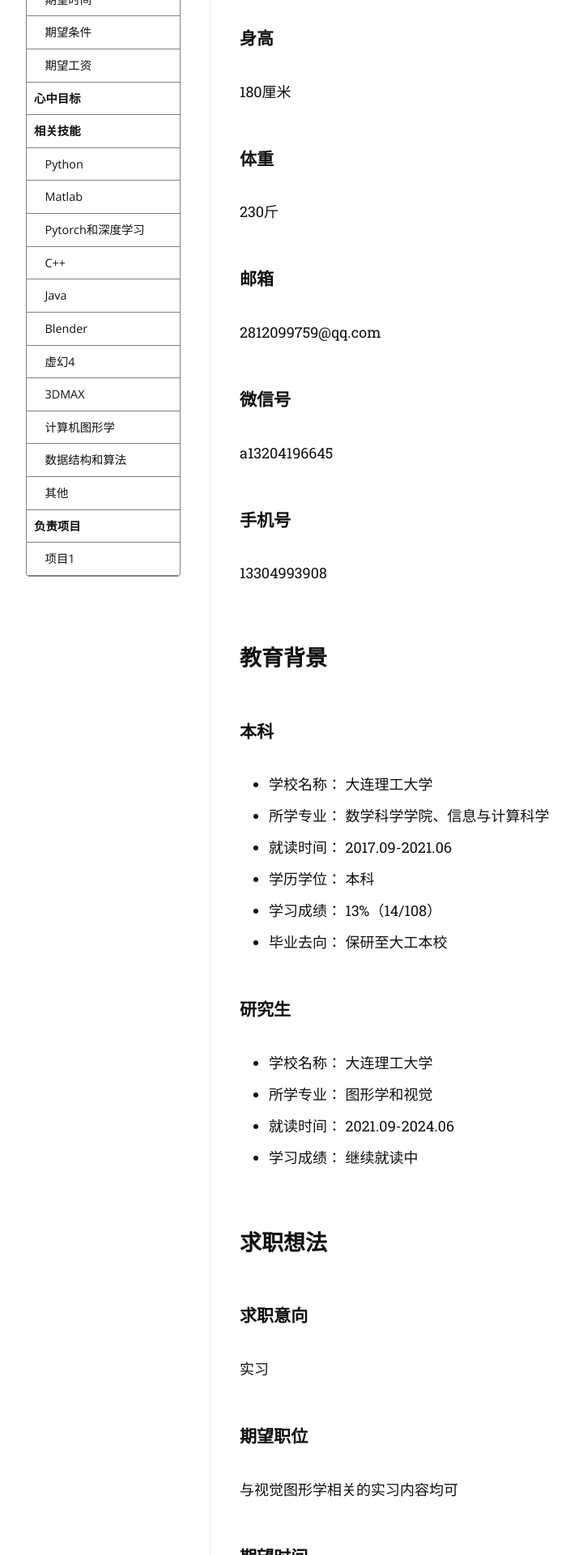
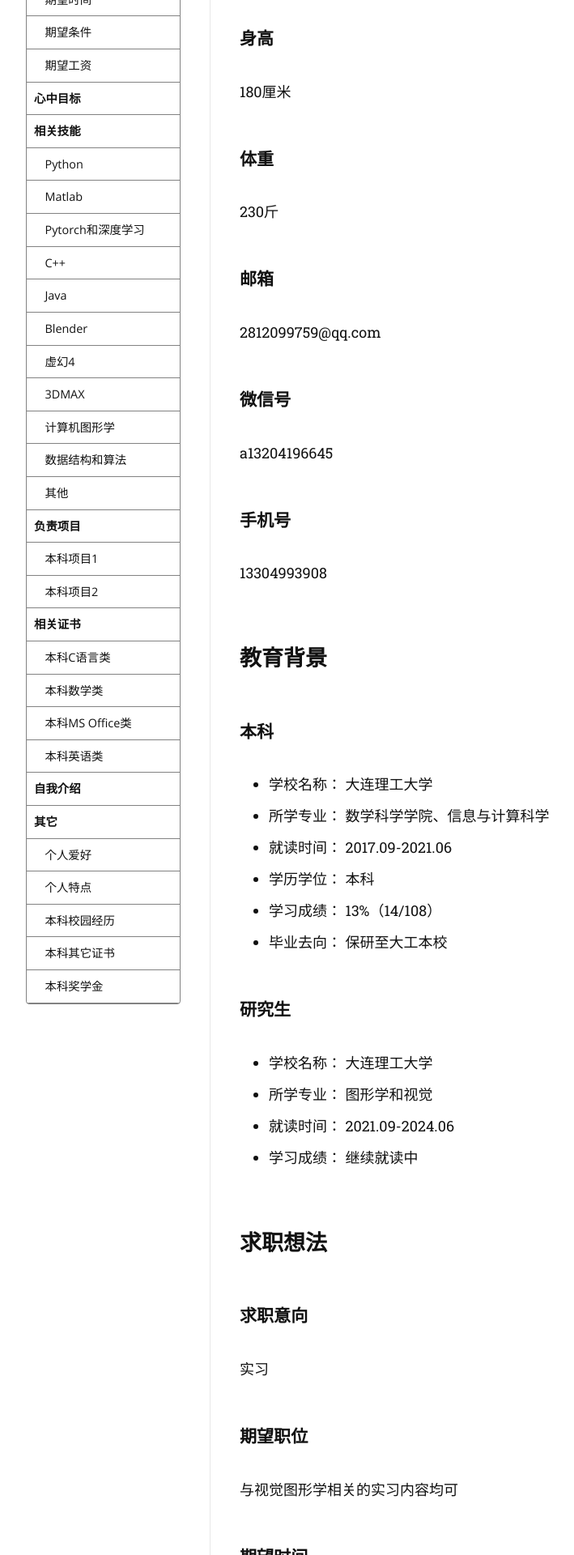
Before and after one commit to guohuanguohuan/helloyizhengjun.github.io, a Jekyll site: the page built from _posts/2021-06-03-这是简历.md, in a window 1280 px wide. Shown: the part 730-2650 px from the top of the page at 81% size, without its empty margins (130-839 px from the left). Built offline with Jekyll 4.4.1, drawn with Linux system fonts in a browser that asks for light colours; nearby versions of some CDN libraries; some web fonts are replaced.

Commit message:
Update 2021-06-03-这是简历.md

```diff
--- a/_posts/2021-06-03-这是简历.md
+++ b/_posts/2021-06-03-这是简历.md
@@ -9,19 +9,34 @@
 ---
 
 ## 身高体重联系方式等
+
 ### 性别
+
 男
+
+
 ### 出生时间
+
 1999-4-11
+
 ### 身高
+
 180厘米
+
 ### 体重
+
 230斤
+
 ### 邮箱
+
 2812099759@qq.com
+
 ### 微信号
+
 a13204196645
+
 ### 手机号
+
 13304993908
 
 
@@ -29,6 +44,7 @@
 
 
 ### 本科
+
 - 学校名称： 大连理工大学
 - 所学专业： 数学科学学院、信息与计算科学
 - 就读时间： 2017.09-2021.06
@@ -38,6 +54,7 @@
 
 
 ### 研究生
+
 - 学校名称： 大连理工大学
 - 所学专业： 图形学和视觉
 - 就读时间： 2021.09-2024.06
@@ -45,110 +62,160 @@
 
 
 ## 求职想法
+
 ### 求职意向
+
 实习
+
 ### 期望职位
+
 与视觉图形学相关的实习内容均可
+
 ### 期望时间
+
 假期：7月初到八月末
+
 ### 期望条件
+
 包吃包住
+
 ### 期望工资
+
 随便，至少不能让我自己搭钱吧！那打工还有啥意义！
 
+
 ## 心中目标
+
 看到头号玩家非常爽，最终目标是制作一栋与头号玩家极为相似的大楼，工作希望能做图形学或者视觉相关的内容。
 
 ## 相关技能
+
 ### Python
+
 用python实现毕设方案：人体姿态估计的应用，共6个版本代码，大概写了两万行，用的都比较基础，算法没有深入研究。
+
 ### Matlab
+
 用matlab完成过数学各个科目的算法作业、实现过大工的大创项目：环境的利用方式对演化博弈模型中合作的影响，写了大概过万行，用的也都是比较基础的东西。
+
 ### Pytorch和深度学习
+
 曾经参照论文源码利用pytorch重现过用深度学习对人体动作进行打分论文的思路，没有深入研究算法和pytorch用法。大概了解一些机器学习和深度学习的名词概念，还在学习中。
+
 ### C++
+
 学过基础，还在学习中。
+
 ### Java
+
 学过基础，还在学习中。
+
 ### Blender
+
 完成过大工图形学课程作业，会一点基础，还在学习中。
+
 ### 虚幻4
+
 还在学习中。
+
 ### 3DMAX
+
 还在学习中。
+
 ### 计算机图形学
+
 上过大工图形学课程，正在学习games101图形学课程。
+
 ### 数据结构和算法
+
 尚未深入了解算法模型，只是知道openpose、DTW等算法的用法。数据结构稍微了解一些，还在学习中。
+
 ### 其他
+
 如果有针对性技术要求请提前说明，我会在实习之前搞定。
 如果没能入您法眼感谢您能告知原因，这对我帮助很大。
 
 ## 负责项目
-### 项目1
+
+### 本科项目1
+
 - 项目名称：环境的利用方式对演化博弈模型中合作的影响
+- 项目时间：2019.01-2020.01
 - 项目介绍：这是大连理工大学创新创业项目中校级创新类项目，以囚徒困境博弈模型为基础模型，以经济周期进行解释说明。通过施加外部因素构造一个新的模型，来研究环境因素影响下的博弈，增加因素分别为最大记忆长度、记忆上限、记忆下限，即研究增加了三个变量后，各变量对于诱惑值与合作者比例的负相关关系的影响。
+
 - 负责内容：我是这个项目的负责人全程参与整个项目，在项目中主要负责找到新的影响因素并在前辈论文的博弈模型中加入新的因素以建立新的模型、用MATLAB对模型进行编码画出三维图形和二维图形以便于看出模型稳定之后的合作者比例与各个变量之间的变化规律。
-完成情况：成功结项。
-      心得收获：代码注释很重要，团队成员需要时刻联系、互相交流。
-自我介绍：
-您好，我是大连理工本科大四的学生羿政君，专业是数学系的信息与计算科学，已经确定保研到大工本校，希望能在暑假的6月末到8月末实习。
-目前与导师确定的研究方向是图形学与视觉的三维重建方向，希望能在实习期间学习相关东西，不是三维重建也可以，实习内容只要与图形学视觉相关即可。
-之所以想要做图形学和视觉相关的事情，是因为之前看到了头号玩家非常震撼，渴望将来我能制作出一栋大楼，这栋大楼可以完美实现头号玩家的游戏体验。
-技能方面，目前使用matlab和python分别完成过一个小项目，一个是大创项目成功结项，一个是本科毕设，JAVA、C++、UE4只是学了一点基础尚未实战，blender完成过学校的图形学作业，
+- 完成情况：成功结项。
+- 心得收获：代码注释很重要，团队成员需要时刻联系、互相交流。
+
+
+
+
+
+### 本科项目2
+
+- 项目名称： 基于视频的人体动作细节分析
+- 项目时间：2021.03-2021.06
+- 项目介绍：这是毕设的内容，尚未结束，大导师是苏志勋老师，小导师是曹俊杰老师，项目本质是人体姿态估计的应用、目的是在有标准动作与模仿动作时对模仿动作的角度进行分析，可以应用于体育课的结课考试、自己训练咏春拳等。创新点是关键帧的挑选和匹配与用角度计算人体动作分数。
+- 负责内容：寻找相关文献算法、完善方案整体和细节思路、用Python对方案进行实验、制作能够验证实验好坏的数据。
+- 完成情况：实验分为两部分，分别针对动作角度和动作属性，动作角度代码已经初步完成（GitHub代码链接：github.com/helloyizhengjun/undergraduate-Graduation-design-Analysis-of-Human-Movement-Angle），效果还算不错，动作属性实验还在进行中。
+- 心得收获：算法不是万能的，算法做不到的事情可以在应用过程中添加要求来满足算法条件。
+
+## 相关证书
+
+### 本科C语言类
+- 2018年9月全国计算机等级考试二级C语言，良好。
+- 2019年12月全国高校计算机能力挑战赛东北区域（c语言）成绩优秀奖。
+- 2020年5月全国大学生计算机技能应用大赛c语言三等奖
+- 2020年8月1日辽宁省大学生计算机系统与程序设计竞赛三等奖
+
+### 本科数学类
+- 2019年6月大连理工大学数学建模竞赛二等奖。
+- 2019年10月第二届全国大学生数学竞赛网络挑战赛（数学类）三等奖。
+- 2019年12月第十一届全国大学生数学竞赛国家级二等奖、省级一等奖。
+- 2019年12月第二届华教杯全国大学生数学竞赛（数学类专业组）决赛三等奖。
+- 2020年4月第二届阿里巴巴全球数学竞赛进入决赛
+
+### 本科MS Office类
+- 2018年9月全国计算机等级考试一级MS Office,及格。
+- 2020年4月全国大学生计算机技能应用大赛ppt初赛二等奖
+
+### 本科英语类
+- 2019年6月英语六级498分
+- 2019年9月全国高校创新英语挑战赛（本科生及研究生组）成绩优秀奖。
+- 2020年第四届普译奖全国大学生翻译比赛英译汉组决赛三等奖
+
+## 自我介绍
+
+- 您好，我是大连理工本科大四的学生羿政君，专业是数学系的信息与计算科学，已经确定保研到大工本校，希望能在暑假的6月末到8月末实习。
+
+- 目前与导师确定的研究方向是图形学与视觉的三维重建方向，希望能在实习期间学习相关东西，不是三维重建也可以，实习内容只要与图形学视觉相关即可。
+
+- 之所以想要做图形学和视觉相关的事情，是因为之前看到了头号玩家非常震撼，渴望将来我能制作出一栋大楼，这栋大楼可以完美实现头号玩家的游戏体验。
+
+- 技能方面，目前使用matlab和python分别完成过一个小项目，一个是大创项目成功结项，一个是本科毕设，JAVA、C++、UE4只是学了一点基础尚未实战，blender完成过学校的图形学作业，
 用pytorch在参考论文原文的情况下复现过论文思路，深度学习和机器学习了解一些简单概念，上述内容都还在学习中，
 如果有额外技术需求我会在实习之前学习。
 
 
 
+## 其它
 
-
-项目名称2： 基于视频的人体动作细节分析
-项目描述：
-项目介绍：这是毕设的内容，尚未结束，大导师是苏志勋老师，小导师是曹俊杰老师，项目本质是人体姿态估计的应用、目的是在有标准动作与模仿动作时对模仿动作的角度进行分析，可以应用于体育课的结课考试、自己训练咏春拳等。创新点是关键帧的挑选和匹配与用角度计算人体动作分数。
-负责内容：寻找相关文献算法、完善方案整体和细节思路、用Python对方案进行实验、制作能够验证实验好坏的数据。
-完成情况：实验分为两部分，分别针对动作角度和动作属性，动作角度代码已经初步完成（GitHub代码链接：github.com/helloyizhengjun/undergraduate-Graduation-design-Analysis-of-Human-Movement-Angle），效果还算不错，动作属性实验还在进行中。
-心得收获：算法不是万能的，算法做不到的事情可以在应用过程中添加要求来满足算法条件。
-
-相关证书
-C语言类：
-2018年9月全国计算机等级考试二级C语言，良好。
-2019年12月全国高校计算机能力挑战赛东北区域（c语言）成绩优秀奖。
-2020年5月全国大学生计算机技能应用大赛c语言三等奖
-2020年8月1日辽宁省大学生计算机系统与程序设计竞赛三等奖
-数学类：
-2019年6月大连理工大学数学建模竞赛二等奖。
-2019年10月第二届全国大学生数学竞赛网络挑战赛（数学类）三等奖。
-2019年12月第十一届全国大学生数学竞赛国家级二等奖、省级一等奖。
-2019年12月第二届华教杯全国大学生数学竞赛（数学类专业组）决赛三等奖。
-2020年4月第二届阿里巴巴全球数学竞赛进入决赛
-MS Office类：
-2018年9月全国计算机等级考试一级MS Office,及格。
-2020年4月全国大学生计算机技能应用大赛ppt初赛二等奖
-英语类：
-2019年6月英语六级498分
-2019年9月全国高校创新英语挑战赛（本科生及研究生组）成绩优秀奖。
-2020年第四届普译奖全国大学生翻译比赛英译汉组决赛三等奖
-
-
-
-
-
-其它：
-个人爱好：
+### 个人爱好
 跑步、引体向上、俯卧撑、仰卧起坐、肱三头肌训练、搞代码、午睡、吃肉、玩游戏、看小说等
 
-个人特点：
+### 个人特点
 睡眠充足时效率较高，睡眠不足时漏洞百出。
 
-校园经历：
+### 本科校园经历
 担任过学院宣传部部长、班级团支书，参与过社区挂职，参加并组织过多次社会实践，多次参与校级运动会。
 
-其它证书：
-2018年5月校级非专业铅球第三名、铁饼第三名。
-2018年12月暑假社会实践寻访老校友校级三等奖、校级优秀个人三等奖
-2019年1月第39届国际企业挑战赛三等奖
-2019年4月寒假社会实践寻访老校友校级二等奖
-2019年5月校级非专业铅球第二名、铁饼第二名。
-2020年3月院级文体活动奖学金
-2021年3月院级学习奖学金、科技创新奖学金、文体活动奖学金
+### 本科其它证书
+- 2018年5月校级非专业铅球第三名、铁饼第三名。
+- 2018年12月暑假社会实践寻访老校友校级三等奖、校级优秀个人三等奖
+- 2019年1月第39届国际企业挑战赛三等奖
+- 2019年4月寒假社会实践寻访老校友校级二等奖
+- 2019年5月校级非专业铅球第二名、铁饼第二名。
+
+### 本科奖学金
+- 2020年3月院级文体活动奖学金
+- 2021年3月院级学习奖学金、科技创新奖学金、文体活动奖学金
```
